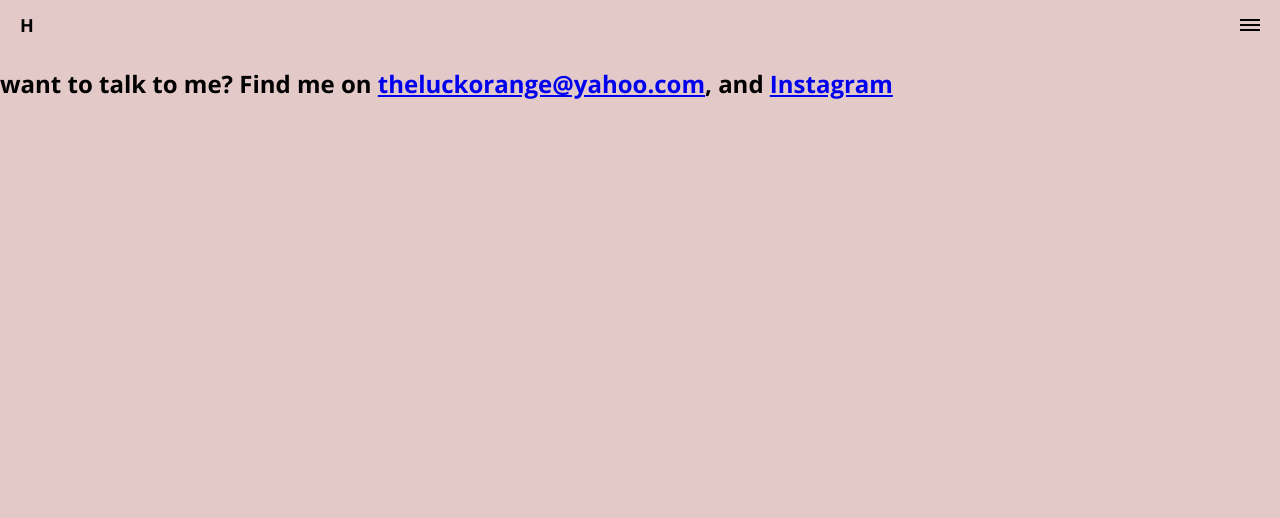
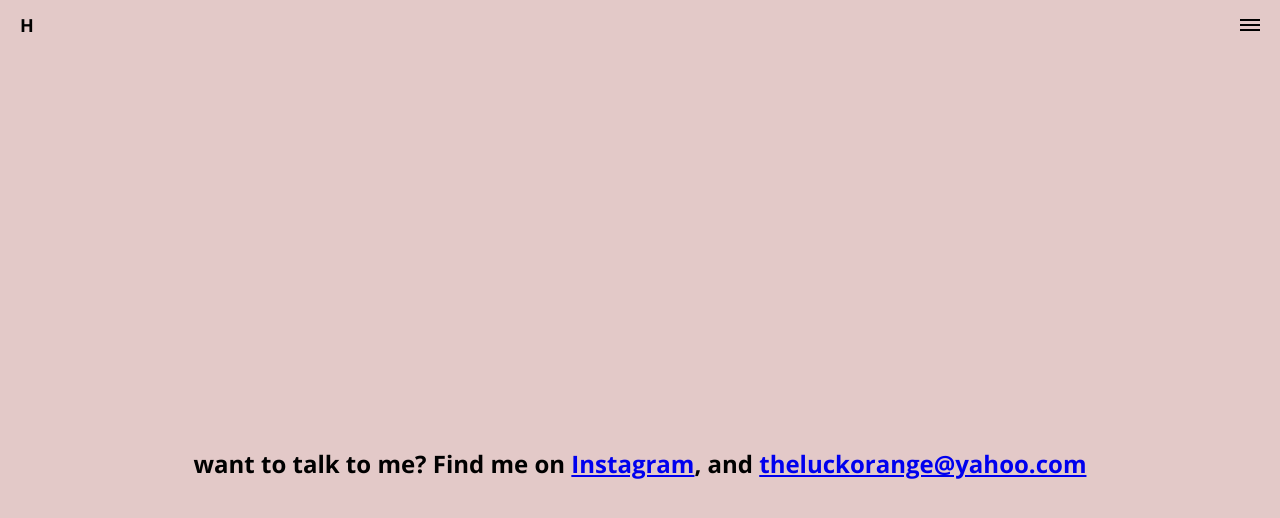
Before and after one commit to colorlessenergy/heimerdinger, a Jekyll site: the page built from contact.html, in a window 1280 px wide. Shown: the top 518 px of the page. Built offline with Jekyll 4.4.1, drawn with Linux system fonts in a browser that asks for light colours.

Commit message:
started contact page

```diff
--- a/_includes/css/footer.css
+++ b/_includes/css/footer.css
@@ -20,7 +20,6 @@
   display: block;
   padding: 20px;
   text-decoration: none;
-  width: 100%;
 }
 
 footer h2 {
--- a/contact.html
+++ b/contact.html
@@ -6,10 +6,8 @@
 {% include nav.html %}
 
 {% include menu-res.html %}
-<section>
+<section class="contact">
   <h2>
-    want to talk to me? Find me on
-    <a href="#">theluckorange@yahoo.com</a>, and
-    <a href="https://www.instagram.com/codebrian_/">Instagram</a>
+    want to talk to me? Find me on <a href="https://www.instagram.com/codebrian_/">Instagram</a>, and <a href="#">theluckorange@yahoo.com</a>
   </h2>
 </section>
--- a/main.css
+++ b/main.css
@@ -4,4 +4,6 @@
 {% include css/base.css %}
 {% include css/header.css %}
 {% include css/gallery.css %}
+
+{% include css/contact.css %}
 {% include css/footer.css %}
```
Also changed, not shown: _includes/css/contact.css (added, +12 -0 lines), 2 other files.
